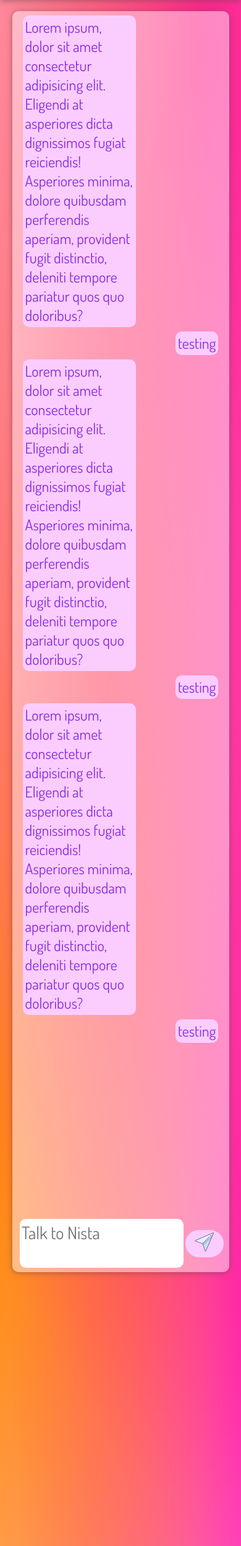
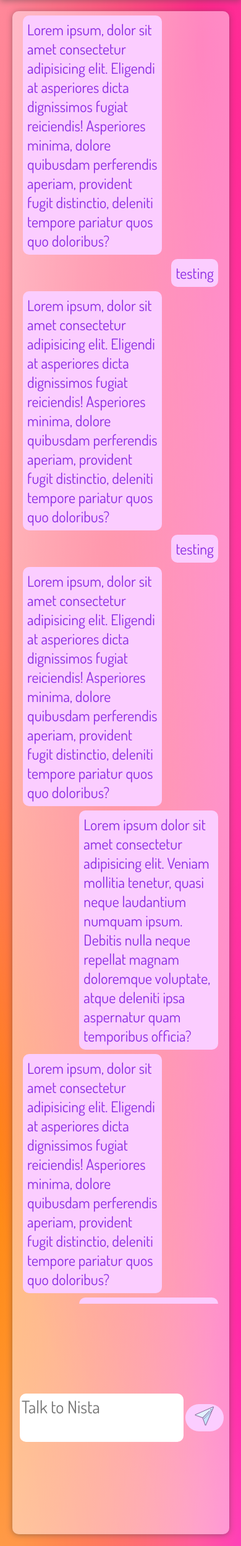
Before and after one commit to Pranav-H-P/PersonalStylist-Nista, a Flask app: page /chat in a window 390 px wide. Shown: the part 105-2600 px from the top of the page at 62% size. Run offline with Flask 3, Linux system fonts and the light colour scheme.

Commit message:
responsiveness fixed

```diff
--- a/static/styles/chat.css
+++ b/static/styles/chat.css
@@ -44,8 +44,9 @@ html{
     background-position: center;
 }
 body{
-    min-width: 100%;
-    min-height: 100%;
+
+    width: 100vw;
+    height: 100vh;
     display: flex;
     flex-direction: column;
 }
@@ -89,6 +90,8 @@ header{
 }
 
 #mainContent{
+    flex-basis: 80%;
+    flex-grow: 1;
     box-shadow: 0px 1px 10px rgba(70, 70, 70, 0.5);
     padding-top: 1%;
     padding-bottom: 1%;
@@ -109,6 +112,7 @@ header{
     width: 95%;
     display: flex;
     margin-top: auto;
+    align-items: center;
 }
 
 #textInput{
@@ -146,8 +150,7 @@ header{
     flex-direction: column;
     min-width: 90vw;
     min-height: 60vh;
-    max-height: 60vh;
-
+    max-height: auto;
     overflow-y: auto;
     scroll-behavior: smooth;
 }
@@ -174,7 +177,7 @@ header{
     text-align: left;
     background-color: var(--nistaLavender);
     width: fit-content;
-    max-width: 50%;
+    max-width: 60%;
     height: fit-content;
     border-radius: 10px;
     padding: 1%;
@@ -227,6 +230,9 @@ header{
     #chatContainer{
         min-height: 67vh;
     }
+    .message{
+        padding: 1.5%;
+    }
 }
 
 @media (max-width: 600px){
@@ -257,4 +263,7 @@ header{
     #chatContainer{
         min-height: 70vh;
     }
+    .message{
+        padding: 2%;
+    }
 }
--- a/templates/chat.html
+++ b/templates/chat.html
@@ -39,7 +39,10 @@
             <p class="message ai">Lorem ipsum, dolor sit amet consectetur adipisicing elit. Eligendi at asperiores dicta dignissimos fugiat reiciendis! Asperiores minima, dolore quibusdam perferendis aperiam, provident fugit distinctio, deleniti tempore pariatur quos quo doloribus?</p>
             <p class="message human">testing</p>
             <p class="message ai">Lorem ipsum, dolor sit amet consectetur adipisicing elit. Eligendi at asperiores dicta dignissimos fugiat reiciendis! Asperiores minima, dolore quibusdam perferendis aperiam, provident fugit distinctio, deleniti tempore pariatur quos quo doloribus?</p>
-            <p class="message human">testing</p>
+            <p class="message human">Lorem ipsum dolor sit amet consectetur adipisicing elit. Veniam mollitia tenetur, quasi neque laudantium numquam ipsum. Debitis nulla neque repellat magnam doloremque voluptate, atque deleniti ipsa aspernatur quam temporibus officia?</p>
+            <p class="message ai">Lorem ipsum, dolor sit amet consectetur adipisicing elit. Eligendi at asperiores dicta dignissimos fugiat reiciendis! Asperiores minima, dolore quibusdam perferendis aperiam, provident fugit distinctio, deleniti tempore pariatur quos quo doloribus?</p>
+            <p class="message human">Lorem ipsum dolor sit amet consectetur adipisicing elit. Veniam mollitia tenetur, quasi neque laudantium numquam ipsum. Debitis nulla neque repellat magnam doloremque voluptate, atque deleniti ipsa aspernatur quam temporibus officia?</p>
+
         </div>
         <div id="textInputContainer">
             <textarea id="textInput" columns = "1" placeholder="Talk to Nista"></textarea>
```
